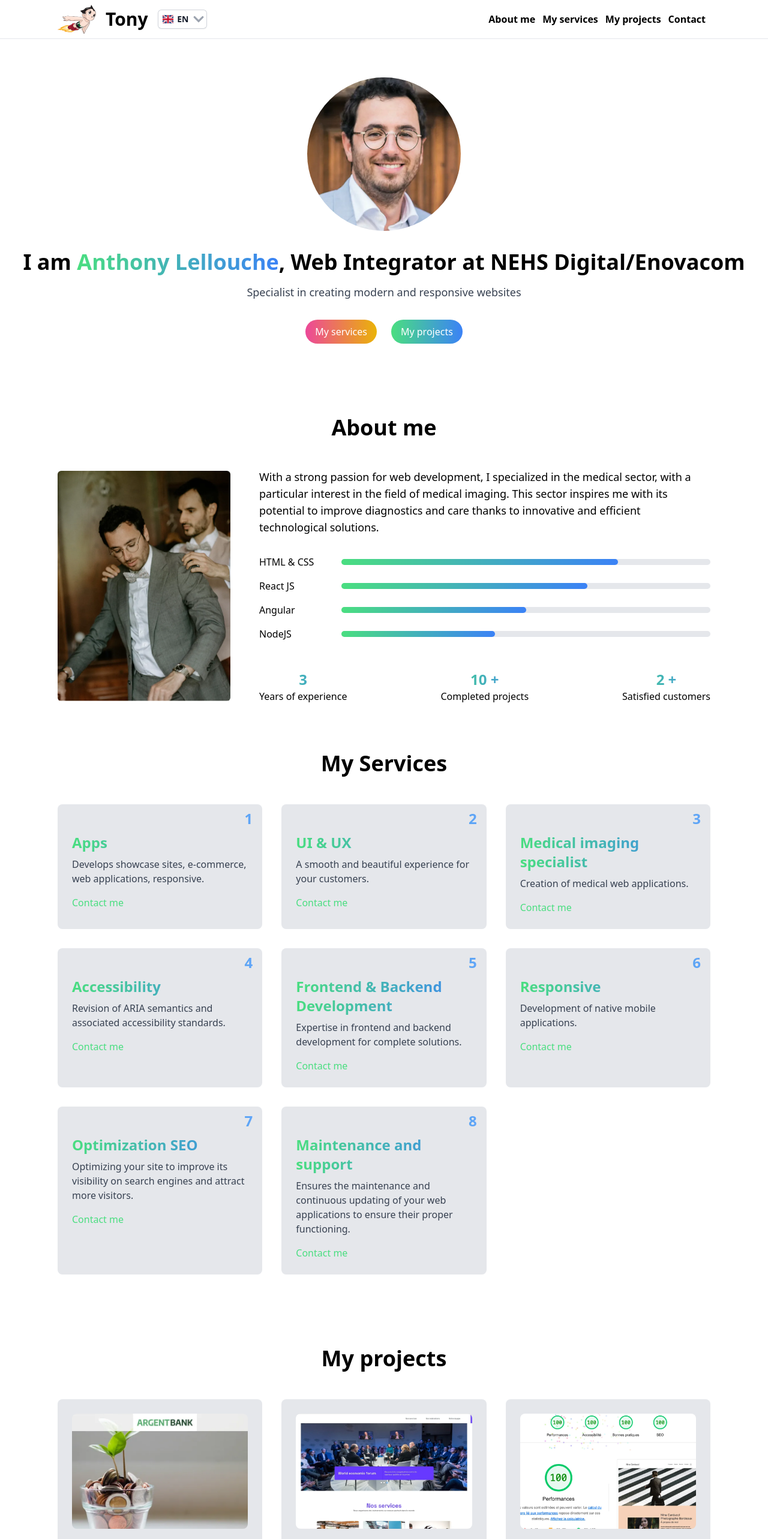
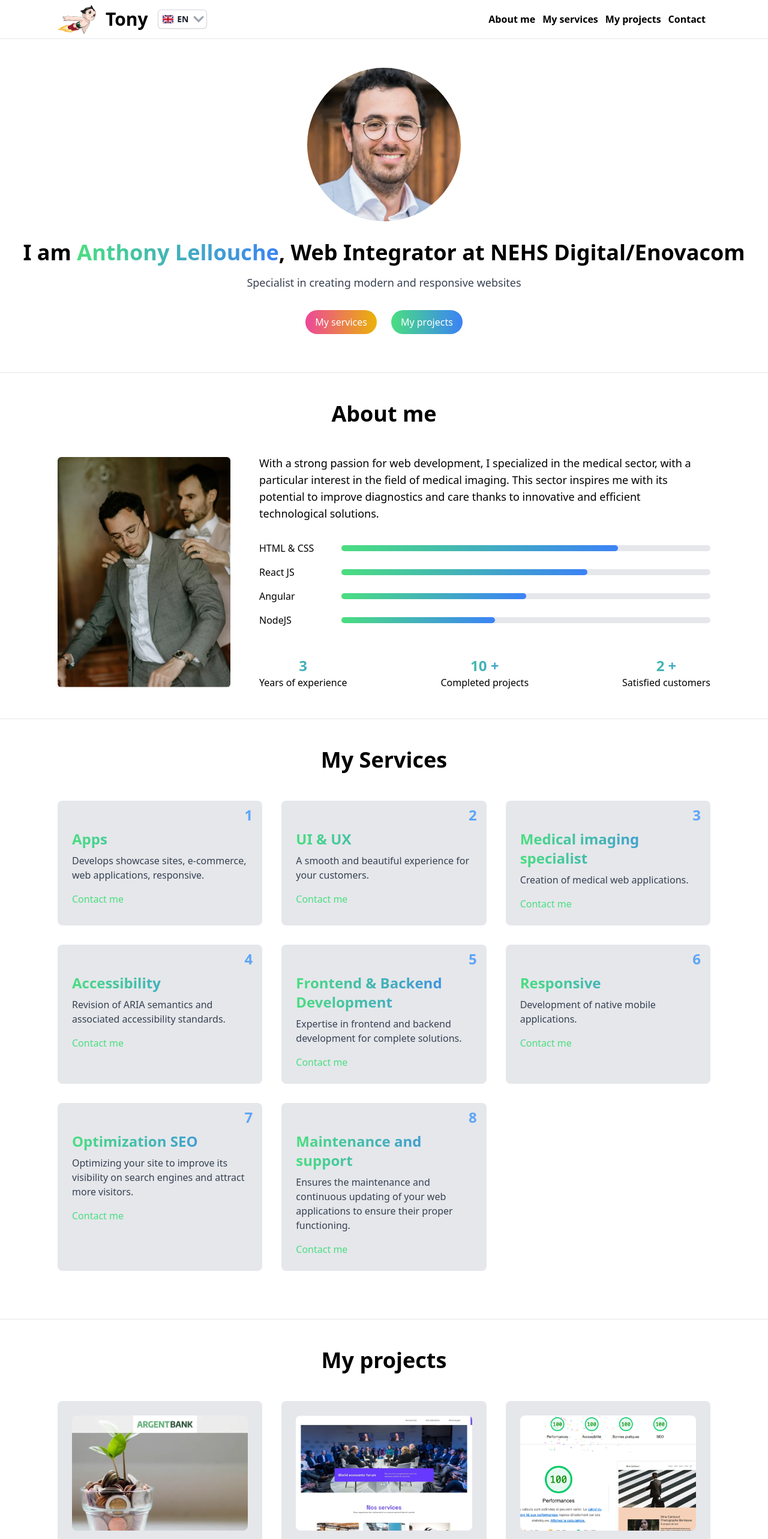
Before and after one commit to AnthonyLellouche/portfolio, a React (Vite) app: page / in a window 1280 px wide. Shown: the top 2566 px of the page at 60% size. Built offline with nearby package versions, Linux system fonts and the light colour scheme.

Commit message:
(style): ajout de bordure sur chaque section

```diff
--- a/src/components/About.jsx
+++ b/src/components/About.jsx
@@ -8,8 +8,8 @@ const About = () => {
   return (
     <div
       className={`${
-        darkMode ? "bg-black text-white" : "bg-white text-black"
-      } py-10`}
+        darkMode ? "bg-black text-white border-t border-gray-700" : "bg-white text-black border-t border-gray-200"
+      } py-12`}
       id="about"
     >
       <div className="container mx-auto px-8 md:px-16 lg:px-24">
--- a/src/components/Contact.jsx
+++ b/src/components/Contact.jsx
@@ -21,7 +21,7 @@ const Contact = () => {
   return (
     <div
       className={`${
-        darkMode ? "bg-black text-white" : "bg-white text-black"
+        darkMode ? "bg-black text-white border-t border-gray-700" : "bg-white text-black border-t border-gray-200"
       } py-8`}
       id="contact"
     >
--- a/src/components/Hero.jsx
+++ b/src/components/Hero.jsx
@@ -10,7 +10,7 @@ const Hero = () => {
     <div
       className={`${
         darkMode ? "bg-black text-white" : "bg-white text-black"
-      } text-center py-16 px-2`}
+      } text-center py-12 px-2`}
     >
       <img
         src="./assets/profil.webp"
--- a/src/components/Projects.jsx
+++ b/src/components/Projects.jsx
@@ -12,8 +12,8 @@ const Projects = () => {
   return (
     <div
       className={`${
-        darkMode ? "bg-black text-white" : "bg-white text-black"
-      } py-20`}
+        darkMode ? "bg-black text-white border-t border-gray-700" : "bg-white text-black border-t border-gray-200"
+      } pt-12 pb-20`}
       id="project"
     >
       <div className="container mx-auto px-8 md:px-16 lg:px-24">
--- a/src/components/Service.jsx
+++ b/src/components/Service.jsx
@@ -14,8 +14,8 @@ const Service = () => {
   return (
     <div
       className={`${
-        darkMode ? "bg-black text-white" : "bg-white text-black"
-      } py-10`}
+        darkMode ? "bg-black text-white border-t border-gray-700" : "bg-white text-black border-t border-gray-200"
+      } pt-12 pb-20`}
       id="service"
     >
       <div className="container mx-auto px-8 md:px-16 lg:px-24">
```
